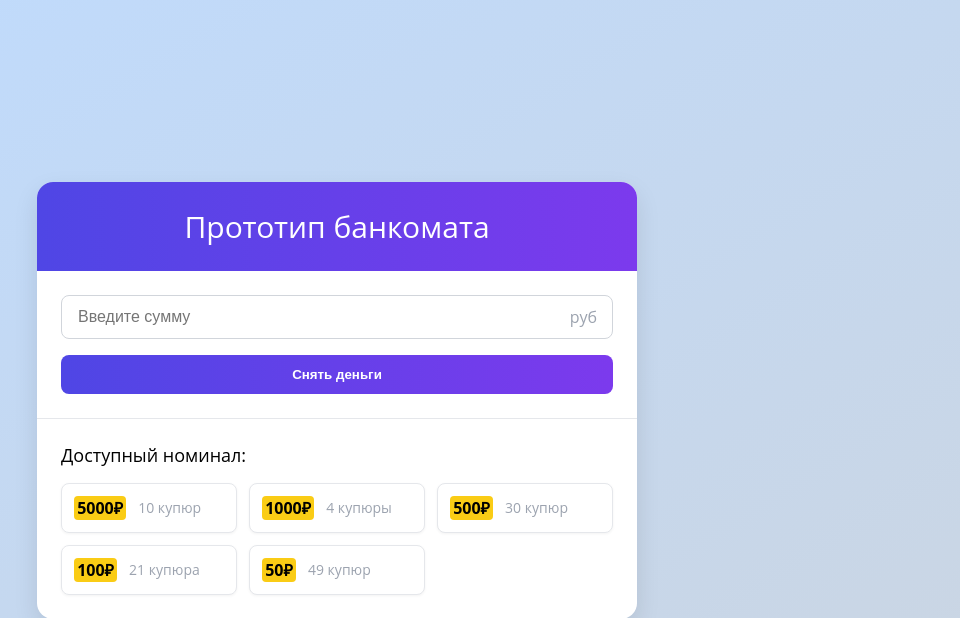
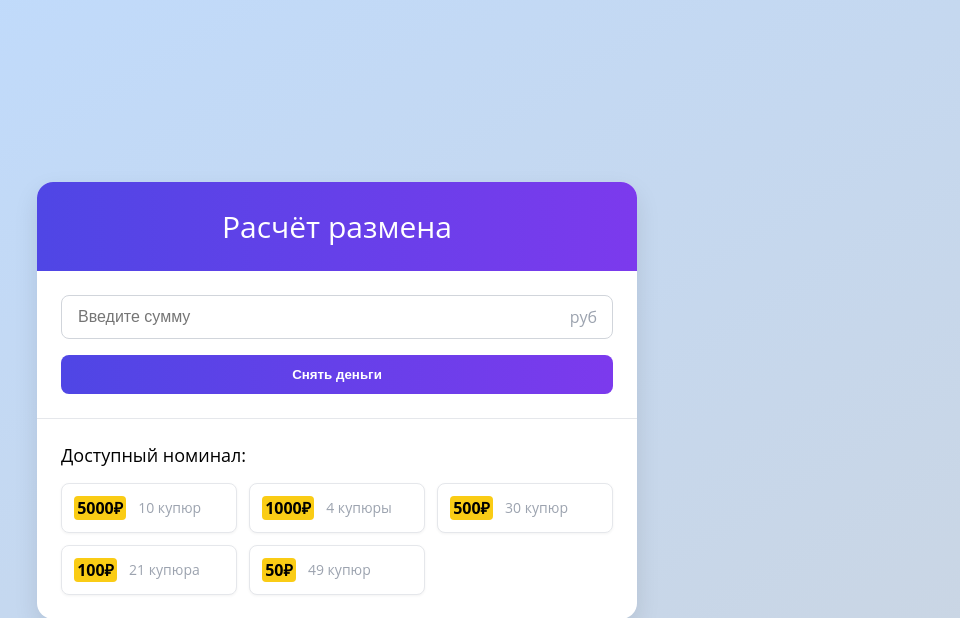
Before and after one commit to hll4/kursach, a FastAPI app: page / in a window 1280 px wide. Shown: the top 618 px of the page, without its empty margins (303-1263 px from the left). Run offline with FastAPI, Linux system fonts and the light colour scheme; data comes from the database, SQL or seed files in the repository; both versions use the stored data as it was after the commit.

Commit message:
final with comments

```diff
--- a/templates/coin_change_form.html
+++ b/templates/coin_change_form.html
@@ -3,13 +3,13 @@
 <head>
     <meta charset="UTF-8">
     <meta name="viewport" content="width=device-width, initial-scale=1.0">
-    <title>Прототип банкомата</title>
+    <title>Банковский размен: реализация алгоритма</title>
     <link rel="stylesheet" href="/static/css/form.css">
 </head>
 <body>
     <div class="atm-container">
         <div class="header">
-            <div class="page-title">Прототип банкомата</div>
+            <div class="page-title">Расчёт размена</div>
         </div>
         <div class="content">
             <form action="/withdraw" method="post">
```
Also changed, not shown: atm.db.
